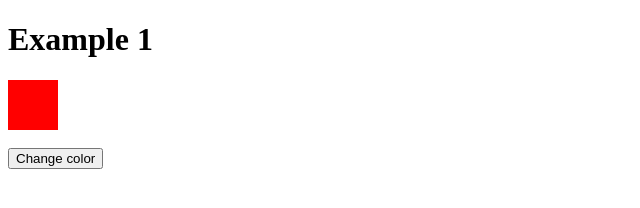
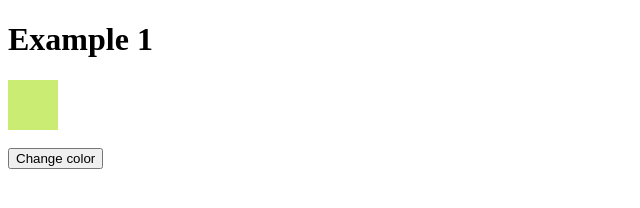
Before and after one commit to SELC-ISU/TinderForJobs, a plain HTML site: page example1/ex1.html in a window 1280 px wide. Both pictures are taken after a click on the button "Change color". Shown: the whole page, without its empty margins (0-640 px from the left). Drawn offline with Linux system fonts and the light colour scheme.

Commit message:
random color example

```diff
--- a/example1/ex1.css
+++ b/example1/ex1.css
@@ -1,4 +1,4 @@
-.square {
+#square {
     width: 50px;
     height: 50px;
     background-color: red;
--- a/example1/ex1.html
+++ b/example1/ex1.html
@@ -6,7 +6,7 @@
     </head>
     <body>
         <h1>Example 1</h1>
-        <div class="square"></div>
+        <div id="square"></div>
         <br>
         <button onclick="changeColor()" type="button">Change color</button>
     </body>
--- a/example1/ex1.js
+++ b/example1/ex1.js
@@ -1,4 +1,18 @@
+/* Conventional JavaScript functions.
+ * Could also use arrow functions, but it's not necessary for this
+ * level of simplicity
+ */
 function changeColor() {
+    console.log("Color changed");
     o = document.getElementById("square");
 
+    var x = Math.floor(Math.random() * 256);
+    var y = Math.floor(Math.random() * 256);
+    var z = Math.floor(Math.random() * 256);
+
+
+    bgColor = "rgb(" + x + "," + y + "," + z + ")";
+
+
+    o.style.backgroundColor = bgColor;
 }
```
